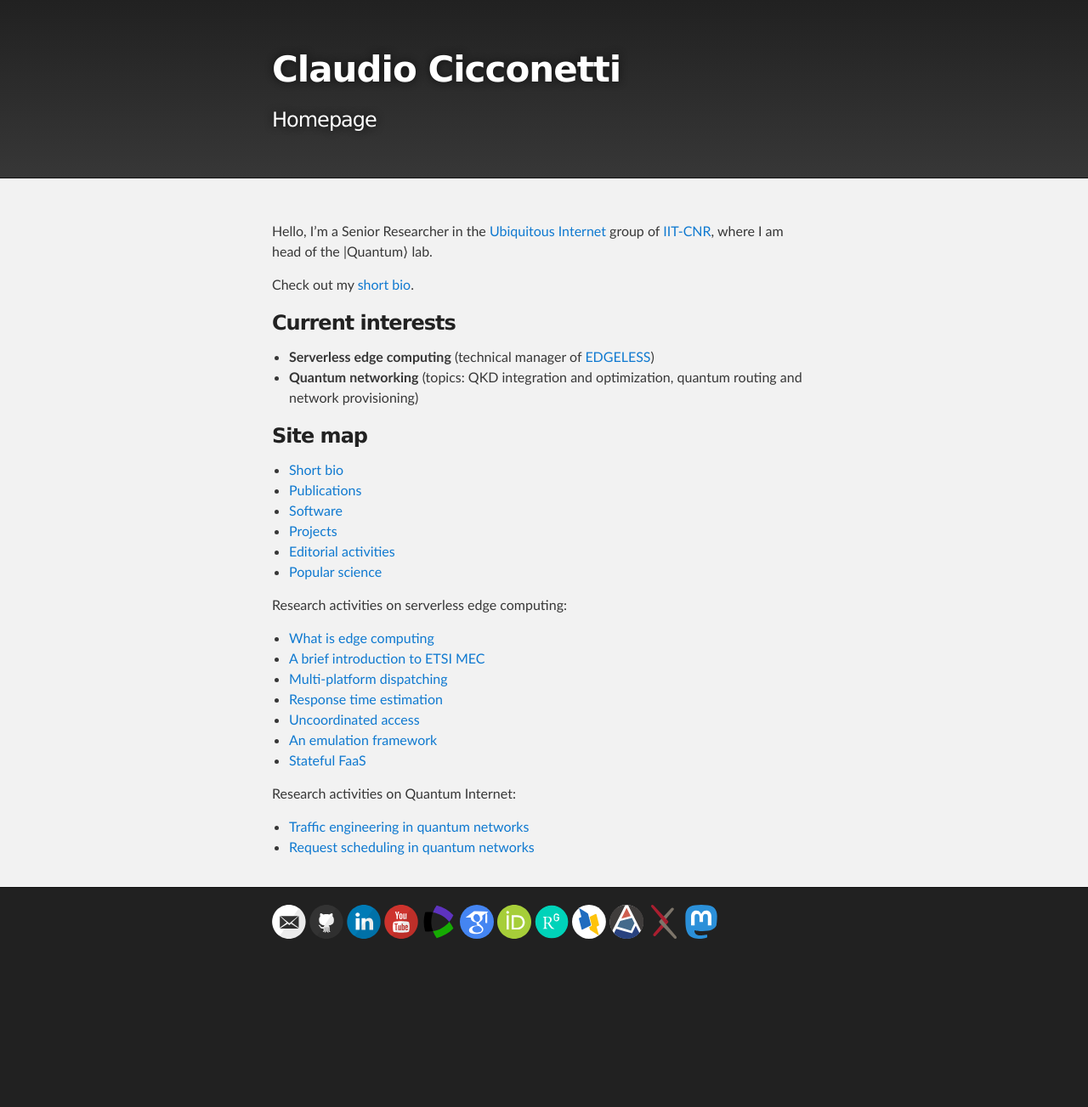
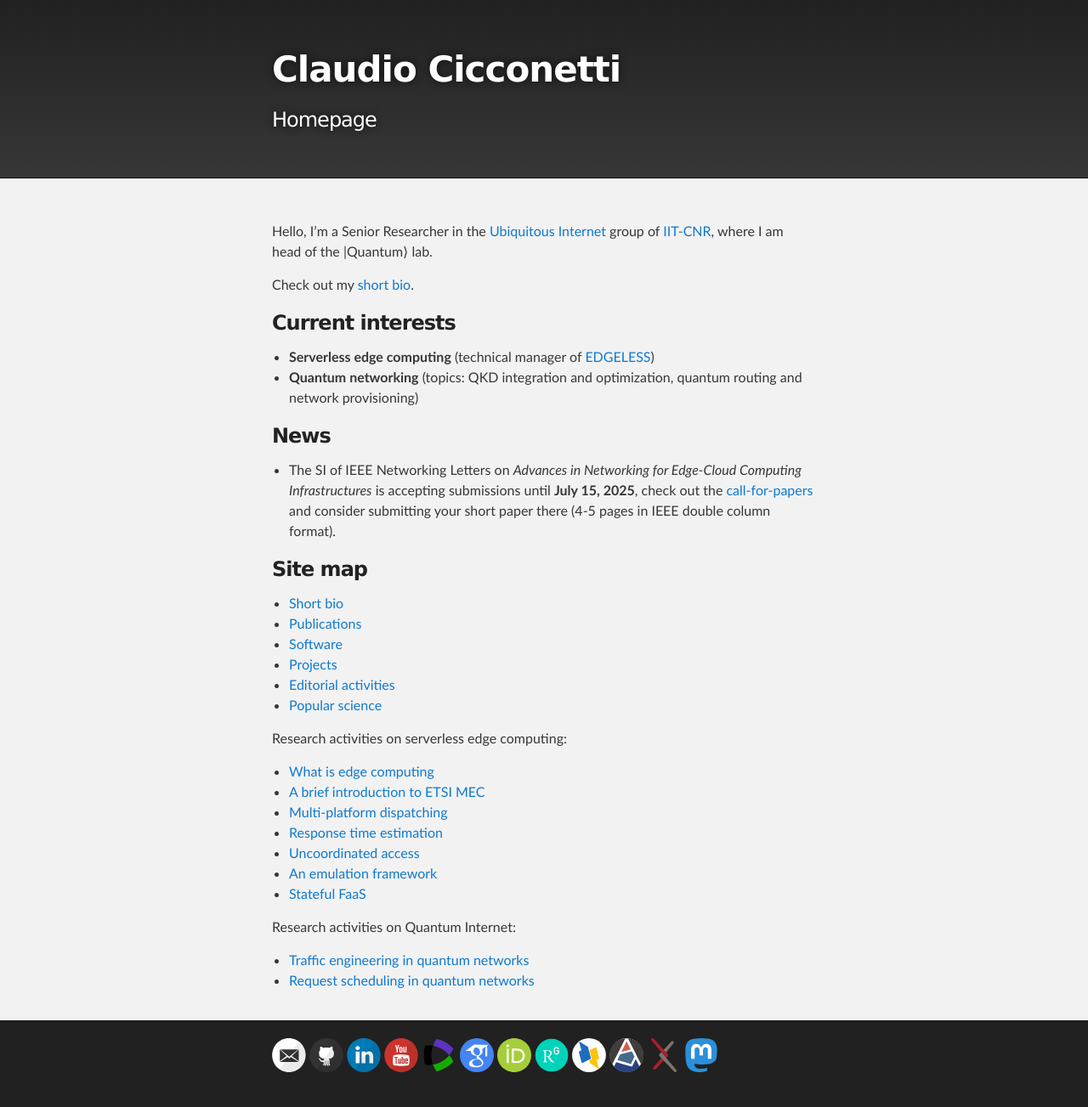
Before and after one commit to ccicconetti/ccicconetti.github.io, a Jekyll site: the page built from index.md, in a window 1280 px wide. Shown: the whole page at 85% size. Built offline with Jekyll 4.4.1, drawn with Linux system fonts in a browser that asks for light colours; before the commit the page ends 1146 px from its top, so only the background shows below that.

Commit message:
Advertise SI Networking Letters

```diff
--- a/index.md
+++ b/index.md
@@ -11,6 +11,10 @@ Check out my [short bio](bio.md).
 
 - **Serverless edge computing** (technical manager of [EDGELESS](https://edgeless-project.eu/))
 - **Quantum networking** (topics: QKD integration and optimization, quantum routing and network provisioning)
+
+### News
+
+- The SI of IEEE Networking Letters on _Advances in Networking for Edge-Cloud Computing Infrastructures_ is accepting submissions until **July 15, 2025**, check out the [call-for-papers](https://www.comsoc.org/publications/journals/ieee-lnet/cfp/advances-networking-edge-cloud-computing-infrastructures) and consider submitting your short paper there (4-5 pages in IEEE double column format).
 
 ### Site map
 
```
